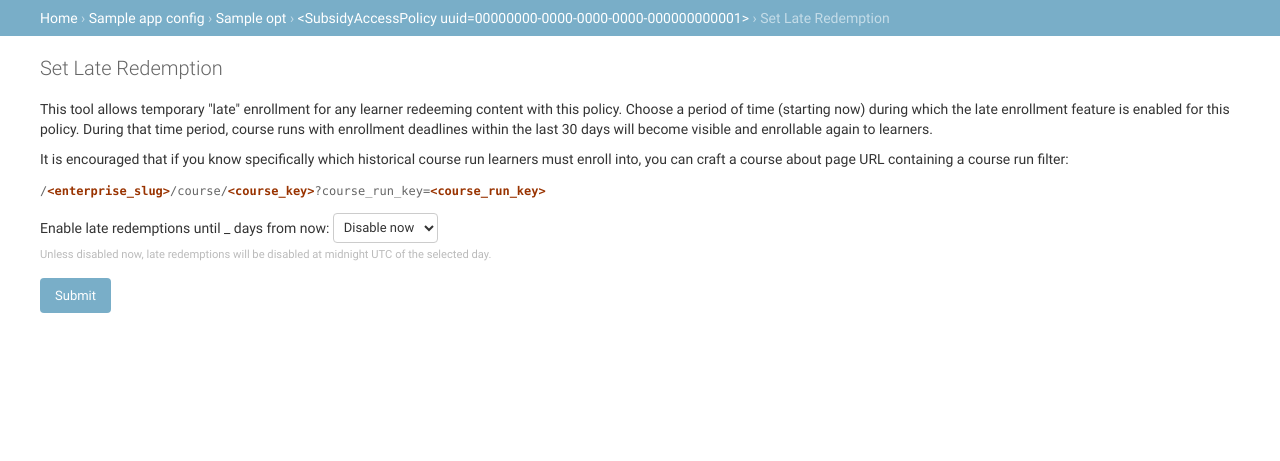
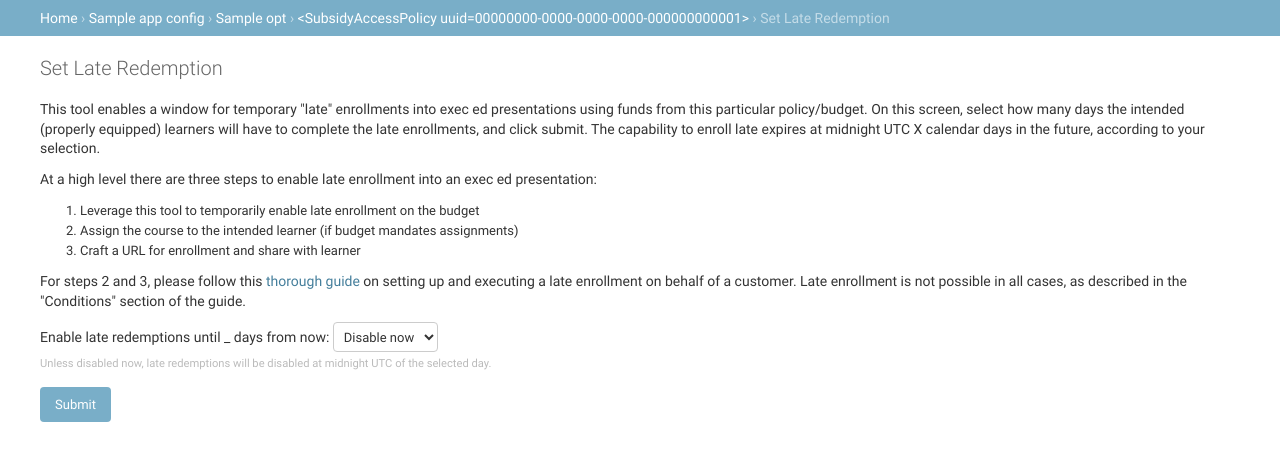
Before and after one commit to openedx/enterprise-access, a Django app: template enterprise_access/templates/subsidy_access_policy/admin/set_late_redemption.html in a window 1280 px wide. Shown: the part 48-509 px from the top of the page. Run offline with Django 3.2, Linux system fonts and the light colour scheme; tables that the repository leaves empty hold one stand-in row (values such as "Sample post"); the template is opened without the code that fills it: values that come from a table or form of the project are taken from there, most other values are stand-ins (such as "Sample title", 1, 10 or a date in 2020); parts of the project's set-up code (start-up, migrations or seed data) failed here and were passed over.

Commit message:
docs: Update the text on the Set Late Redemption page (django admin actions)

```diff
--- a/enterprise_access/templates/subsidy_access_policy/admin/set_late_redemption.html
+++ b/enterprise_access/templates/subsidy_access_policy/admin/set_late_redemption.html
@@ -29,19 +29,26 @@
   <div class="forms-panel">
     <h1>{% trans "Set Late Redemption" %}</h1>
     <p>
-      This tool allows temporary "late" enrollment for any learner redeeming content with this policy. Choose a period
-      of time (starting now) during which the late enrollment feature is enabled for this policy. During that time
-      period, course runs with enrollment deadlines within the last 30 days will become visible and enrollable again to
-      learners.
+      This tool enables a window for temporary "late" enrollments into exec ed presentations using funds from this
+      particular policy/budget. On this screen, select how many days the intended (properly equipped) learners will have
+      to complete the late enrollments, and click submit. The capability to enroll late expires at midnight UTC X
+      calendar days in the future, according to your selection.
     </p>
     <p>
-      It is encouraged that if you know specifically which historical course run learners must enroll into, you can
-      craft a course about page URL containing a course run filter:
+      At a high level there are three steps to enable late enrollment into an exec ed presentation:
     </p>
+    <ol>
+      <li>Leverage this tool to temporarily enable late enrollment on the budget</li>
+      <li>Assign the course to the intended learner (if budget mandates assignments)</li>
+      <li>Craft a URL for enrollment and share with learner</li>
+    </ol>
     <p>
-      <code>
-        {{ ENTERPRISE_LEARNER_PORTAL_URL }}/<strong>&lt;enterprise_slug&gt;</strong>/course/<strong>&lt;course_key&gt;</strong>?course_run_key=<strong>&lt;course_run_key&gt;</strong>
-      </code>
+      For steps 2 and 3, please follow this
+      <a href="https://2u-internal.atlassian.net/wiki/spaces/SOL/pages/997883909/Late+Enrollment+into+Exec+Ed+Presentations+w+Learner+Credit">
+        thorough guide
+      </a>
+      on setting up and executing a late enrollment on behalf of a customer. Late enrollment is not possible in all
+      cases, as described in the "Conditions" section of the guide.
     </p>
     <form action="" method="post" enctype="multipart/form-data" id="set-late-redemption-form">
       {% csrf_token %}
```
